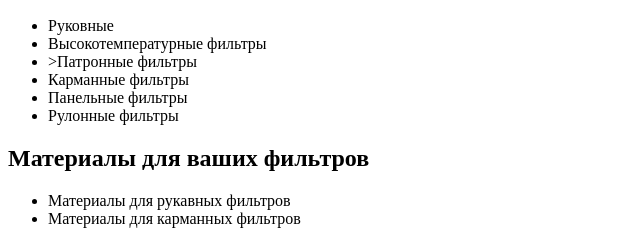
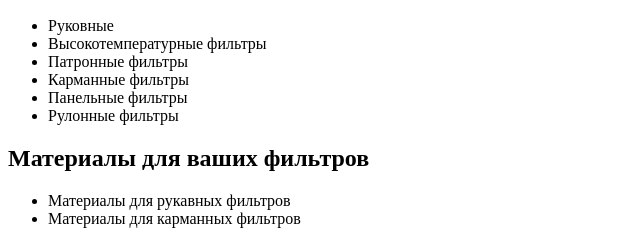
Before and after one commit to RomanDovgii/eco-com, a plain HTML site: page index.html in a window 1280 px wide. Shown: the part 288-518 px from the top of the page, 0-640 px from the left. Drawn offline with Linux system fonts and the light colour scheme.

Commit message:
Update index.html

```diff
--- a/index.html
+++ b/index.html
@@ -65,7 +65,7 @@
                 <a>Высокотемпературные фильтры</a>
             </li>
             <li>
-                <a>>Патронные фильтры</a>
+                <a>Патронные фильтры</a>
             </li>
             <li>
                 <a>Карманные фильтры</a>
@@ -120,7 +120,9 @@
 
     </section>
     <section>
-        <h3>Ознакомьтесь со всей нашей продукцией и услугами</h3>
+        <h3>
+            Ознакомьтесь со всей нашей продукцией и услугами
+        </h3>
         <a>
             <img src="/img/Eco-com.png">
         </a>
```
